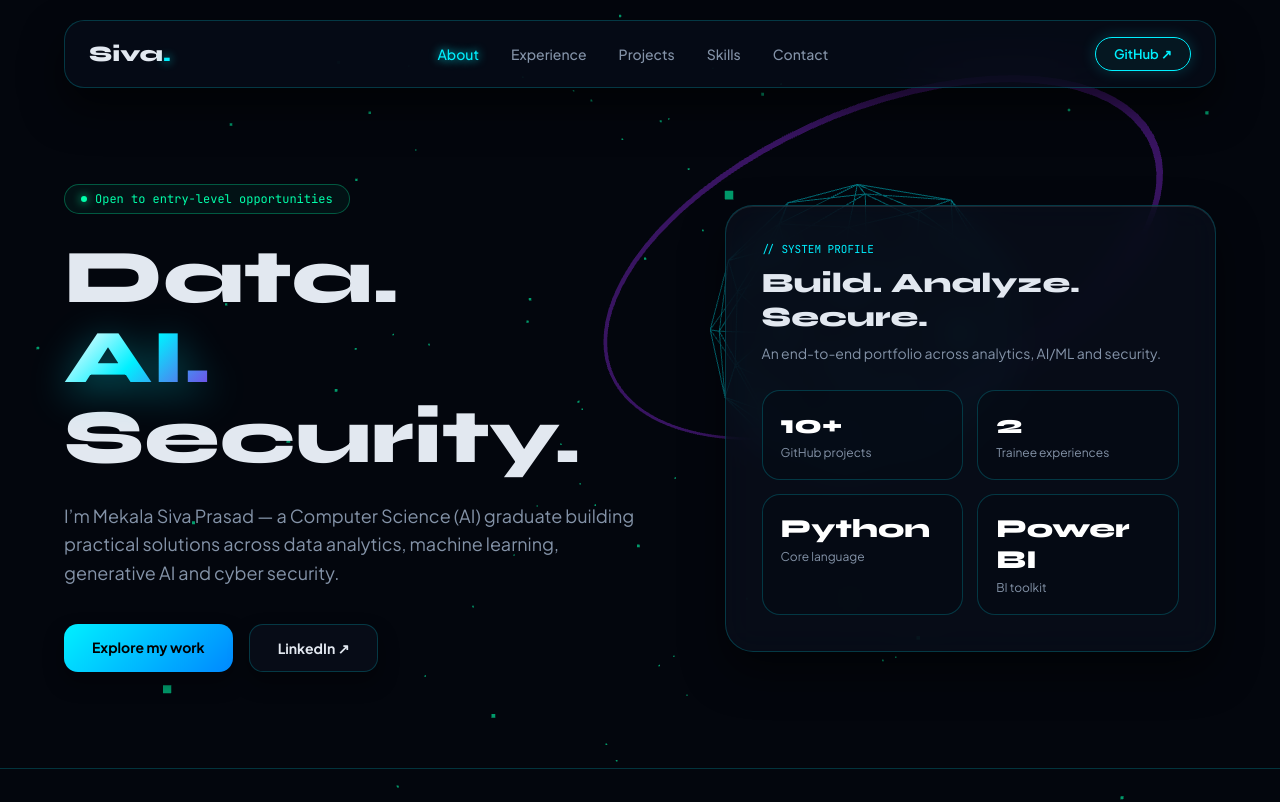
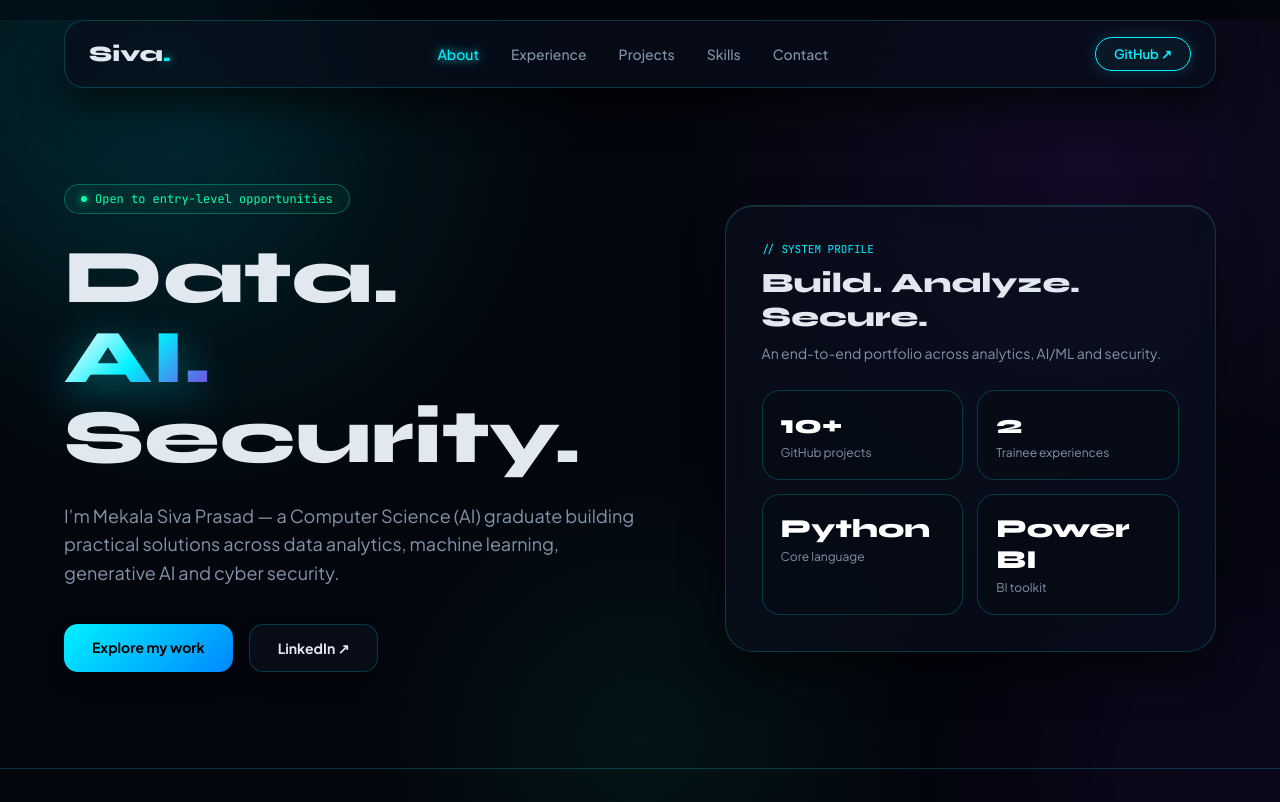
Before and after one commit to SivaPrasad110/Mekala-Siva-Prasad-Data-AI-Cyber-Security-Portfolio, a plain HTML site: page index.html in a window 1280 px wide. Shown: the top 802 px of the page. Drawn offline with nearby package versions, Linux system fonts and the light colour scheme; animation ran at ten frames a second.

Commit message:
Remove Three.js and implement CSS-only background
Removed Three.js library and related WebGL background code, replacing it with a CSS-only animated background.

```diff
--- a/index.html
+++ b/index.html
@@ -7,8 +7,6 @@
 <link rel="preconnect" href="https://fonts.googleapis.com">
 <link rel="preconnect" href="https://fonts.gstatic.com" crossorigin>
 <link href="https://fonts.googleapis.com/css2?family=Plus+Jakarta+Sans:wght@400;500;600;700&family=Syne:wght@700;800&family=JetBrains+Mono:wght@400;600&display=swap" rel="stylesheet">
-<!-- Three.js Library for Real 3D Canvas Background -->
-<script src="https://cdnjs.cloudflare.com/ajax/libs/three.js/r128/three.min.js"></script>
 <style>
 :root {
   --bg: #03060d;
@@ -25,15 +23,52 @@
 * { box-sizing: border-box; margin: 0; padding: 0; }
 html { scroll-behavior: smooth; background: var(--bg); color: var(--text); font-family: 'Plus Jakarta Sans', sans-serif; overflow-x: hidden; }
 
-/* Fixed WebGL Background */
-#webgl-bg {
+/* Lightweight CSS-only animated background
+   Designed to work reliably inside Streamlit and normal browsers. */
+body {
+  background:
+    radial-gradient(circle at 15% 15%, rgba(0, 240, 255, 0.10), transparent 30%),
+    radial-gradient(circle at 85% 20%, rgba(138, 43, 226, 0.12), transparent 32%),
+    radial-gradient(circle at 50% 90%, rgba(0, 255, 170, 0.06), transparent 30%),
+    #03060d;
+  background-attachment: fixed;
+}
+
+body::before,
+body::after {
+  content: "";
   position: fixed;
-  top: 0;
-  left: 0;
-  width: 100vw;
-  height: 100vh;
+  width: 420px;
+  height: 420px;
+  border-radius: 50%;
+  pointer-events: none;
   z-index: 0;
-  pointer-events: none;
+  filter: blur(90px);
+  opacity: 0.30;
+  animation: ambientFloat 14s ease-in-out infinite alternate;
+}
+
+body::before {
+  top: -150px;
+  left: -120px;
+  background: rgba(0, 240, 255, 0.20);
+}
+
+body::after {
+  right: -140px;
+  bottom: -160px;
+  background: rgba(138, 43, 226, 0.22);
+  animation-delay: -6s;
+}
+
+@keyframes ambientFloat {
+  from { transform: translate3d(0, 0, 0) scale(1); }
+  to   { transform: translate3d(35px, 25px, 0) scale(1.12); }
+}
+
+.content-wrapper {
+  position: relative;
+  z-index: 10;
 }
 
 .content-wrapper { position: relative; z-index: 10; }
@@ -187,12 +222,28 @@ footer { border-top: 1px solid var(--border); padding: 40px 0; color: var(--mute
   .projects-grid, .skills-grid { grid-template-columns: 1fr; }
   .job { grid-template-columns: 1fr; gap: 6px; }
 }
+
+/* Subtle technical grid */
+body .content-wrapper::before {
+  content: "";
+  position: fixed;
+  inset: 0;
+  pointer-events: none;
+  z-index: -1;
+  opacity: 0.16;
+  background-image:
+    linear-gradient(rgba(0, 240, 255, 0.035) 1px, transparent 1px),
+    linear-gradient(90deg, rgba(0, 240, 255, 0.035) 1px, transparent 1px);
+  background-size: 48px 48px;
+  mask-image: linear-gradient(to bottom, black, transparent 90%);
+}
+
 </style>
 </head>
 <body>
 
 <!-- Three.js Canvas Container -->
-<canvas id="webgl-bg"></canvas>
+
 
 <div class="content-wrapper">
   <nav>
@@ -478,80 +529,6 @@ footer { border-top: 1px solid var(--border); padding: 40px 0; color: var(--mute
 </div>
 
 <script>
-// --- THREE.JS REAL 3D SCENE ENGINE ---
-const canvas = document.getElementById('webgl-bg');
-const scene = new THREE.Scene();
-const camera = new THREE.PerspectiveCamera(75, window.innerWidth / window.innerHeight, 0.1, 1000);
-const renderer = new THREE.WebGLRenderer({ canvas, alpha: true, antialias: true });
-
-renderer.setSize(window.innerWidth, window.innerHeight);
-renderer.setPixelRatio(Math.min(window.devicePixelRatio, 2));
-
-// Floating 3D Objects in Background
-const group = new THREE.Group();
-
-// Wireframe Icosahedron (Data Core)
-const geo1 = new THREE.IcosahedronGeometry(4, 1);
-const mat1 = new THREE.MeshBasicMaterial({ color: 0x00f0ff, wireframe: true, transparent: true, opacity: 0.25 });
-const mesh1 = new THREE.Mesh(geo1, mat1);
-mesh1.position.set(6, 2, -5);
-group.add(mesh1);
-
-// Outer Ring (Cyber Shield)
-const geo2 = new THREE.TorusGeometry(7, 0.05, 16, 100);
-const mat2 = new THREE.MeshBasicMaterial({ color: 0x8a2be2, transparent: true, opacity: 0.4 });
-const mesh2 = new THREE.Mesh(geo2, mat2);
-mesh2.position.set(6, 2, -5);
-mesh2.rotation.x = Math.PI / 3;
-group.add(mesh2);
-
-// Floating Particle Swarm
-const particleGeo = new THREE.BufferGeometry();
-const count = 150;
-const posArray = new Float32Array(count * 3);
-
-for (let i = 0; i < count * 3; i++) {
-  posArray[i] = (Math.random() - 0.5) * 30;
-}
-particleGeo.setAttribute('position', new THREE.BufferAttribute(posArray, 3));
-const particleMat = new THREE.PointsMaterial({ size: 0.08, color: 0x00ffaa, transparent: true, opacity: 0.6 });
-const particles = new THREE.Points(particleGeo, particleMat);
-group.add(particles);
-
-scene.add(group);
-camera.position.z = 10;
-
-// Mouse Movement for Background Only
-let mouseX = 0, mouseY = 0;
-window.addEventListener('mousemove', (e) => {
-  mouseX = (e.clientX / window.innerWidth - 0.5) * 2;
-  mouseY = (e.clientY / window.innerHeight - 0.5) * 2;
-});
-
-// Render Loop
-function animate() {
-  requestAnimationFrame(animate);
-
-  mesh1.rotation.x += 0.003;
-  mesh1.rotation.y += 0.005;
-  mesh2.rotation.y += 0.002;
-  particles.rotation.y += 0.0008;
-
-  // Parallax camera movement in background
-  camera.position.x += (mouseX * 1.5 - camera.position.x) * 0.05;
-  camera.position.y += (-mouseY * 1.5 - camera.position.y) * 0.05;
-  camera.lookAt(scene.position);
-
-  renderer.render(scene, camera);
-}
-animate();
-
-window.addEventListener('resize', () => {
-  camera.aspect = window.innerWidth / window.innerHeight;
-  camera.updateProjectionMatrix();
-  renderer.setSize(window.innerWidth, window.innerHeight);
-});
-
 // Category Filter Engine
 const buttons = document.querySelectorAll('.filter'), projCards = document.querySelectorAll('.project-card');
 buttons.forEach(b => b.addEventListener('click', () => {
```
